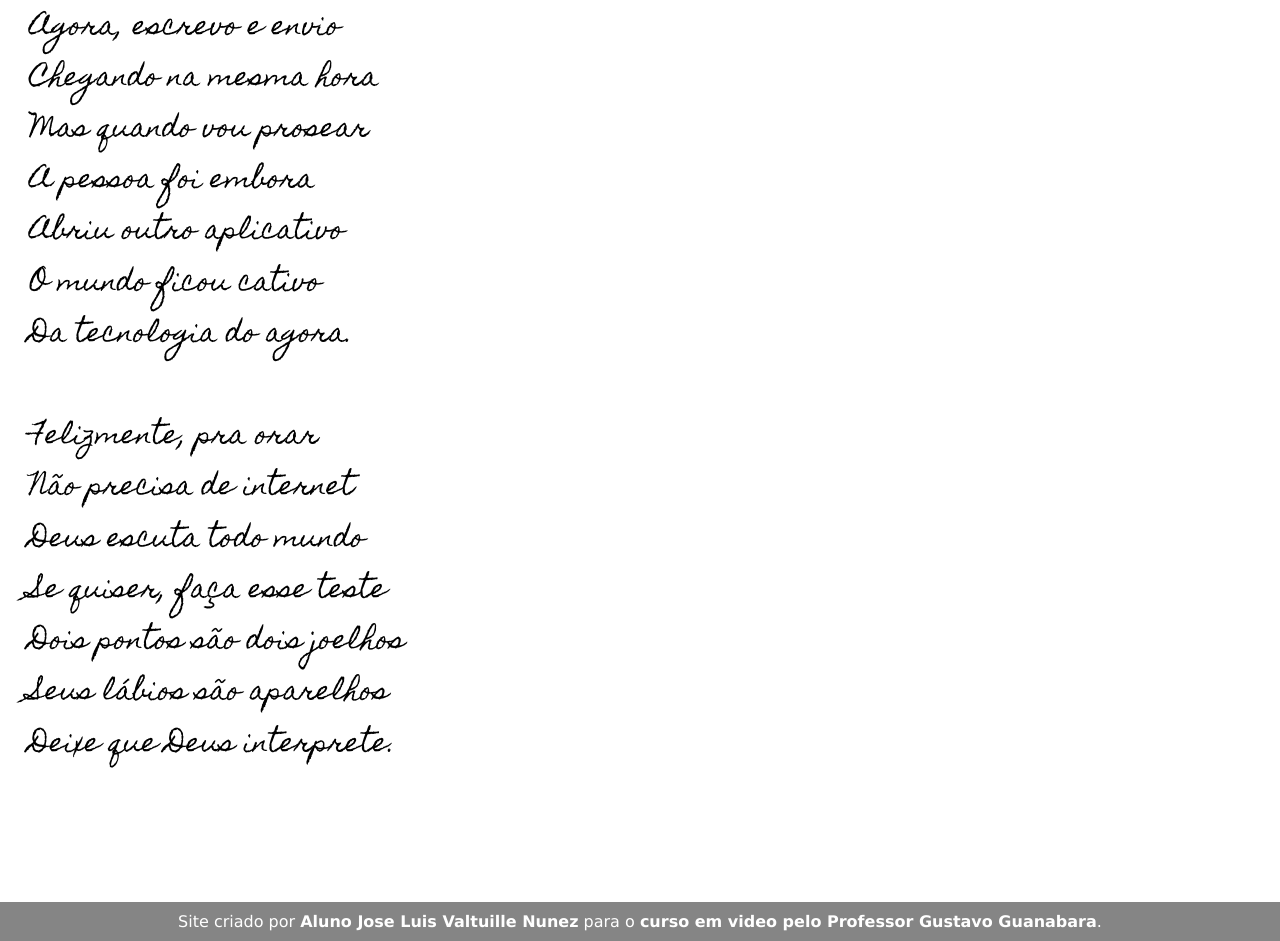
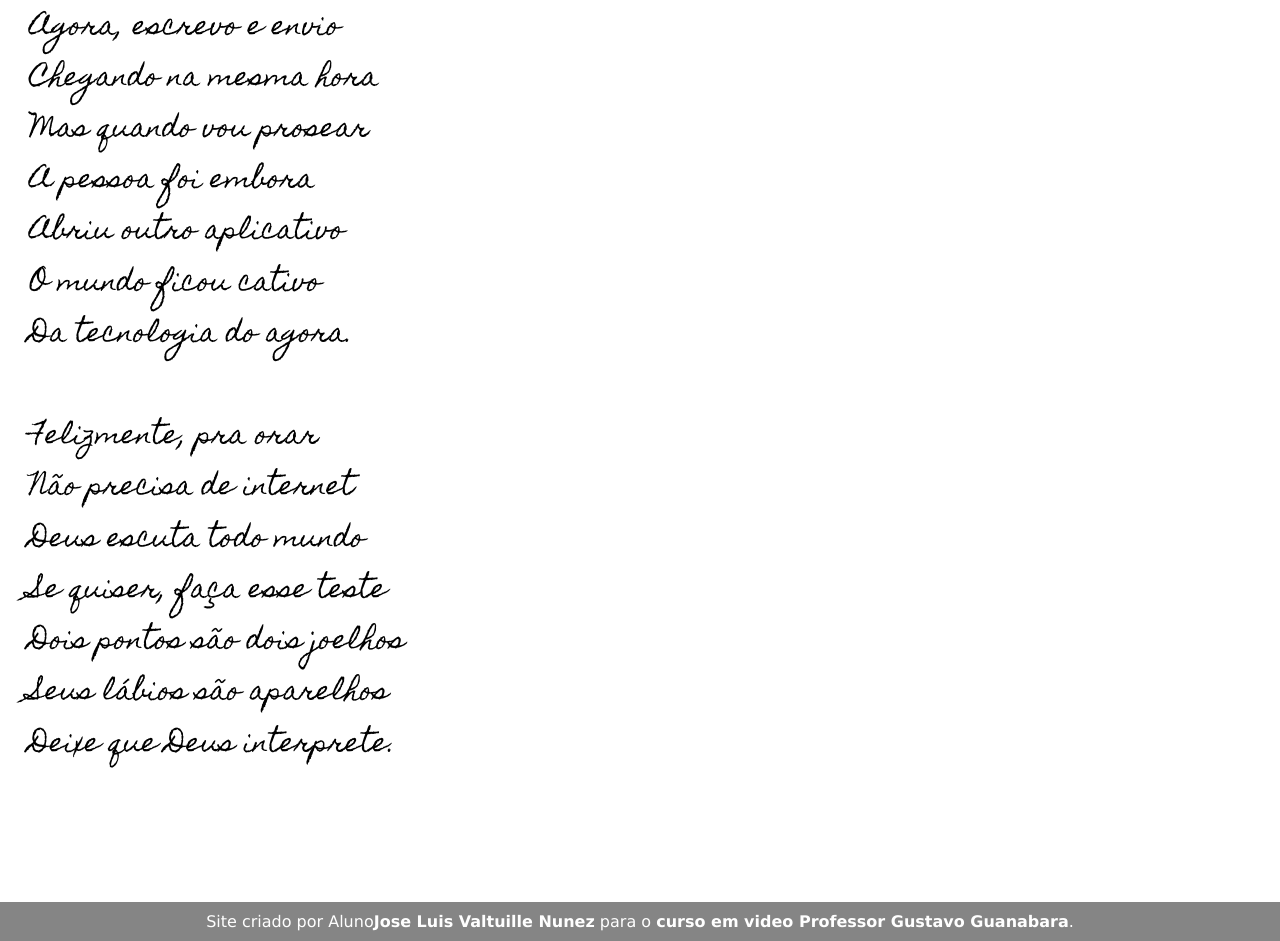
Before and after one commit to jlvnunez/projeto-cordel, a plain HTML site: page index.html in a window 1280 px wide. Shown: the part 2595-3536 px from the top of the page. Drawn offline with Linux system fonts and the light colour scheme.

Commit message:
update projeto cordel

```diff
--- a/index.html
+++ b/index.html
@@ -102,7 +102,7 @@
             </p>
         </SECTION>
         <footer>
-            <p>Site criado por <a href="https://github.com/jlvnunez" target="_blank">Aluno Jose Luis Valtuille Nunez</a> para o <a href="https://cursoemvideo.com" target="_blank">curso em video pelo Professor Gustavo Guanabara</a>.</p>
+            <p>Site criado por Aluno<a href="https://github.com/jlvnunez" target="_blank">Jose Luis Valtuille Nunez</a> para o <a href="https://cursoemvideo.com" target="_blank">curso em video  Professor Gustavo Guanabara</a>.</p>
 
         </footer>
 
```
